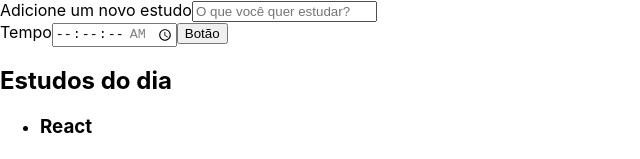
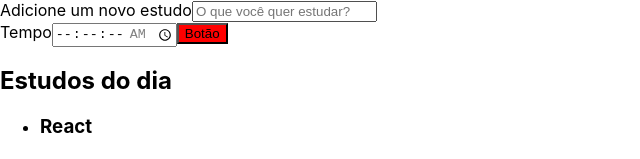
Before and after one commit to YuriCF1/Proj.Study-React--TS, a React (Create React App) app in the folder alura-studies/: page / in a window 1280 px wide. Shown: the top 159 px of the page, without its empty margins (0-640 px from the left). Built offline with nearby package versions, Linux system fonts and the light colour scheme.

Commit message:
Creating first style lines

```diff
--- a/alura-studies/src/componants/Botao/index.tsx
+++ b/alura-studies/src/componants/Botao/index.tsx
@@ -1,8 +1,16 @@
 import React from 'react';
 class Botao extends React.Component {
     render(): React.ReactNode {
+        // const backgroundColor = 'green';
+        // const style = {
+        //     backgroundColor
+        // }
+        const estaAtivo = false;
+        const style = {
+            backgroundColor: estaAtivo ? 'green' : 'red'
+        }
         return (
-            <button>
+            <button style={style}>
                 Botão
             </button>
 
```
